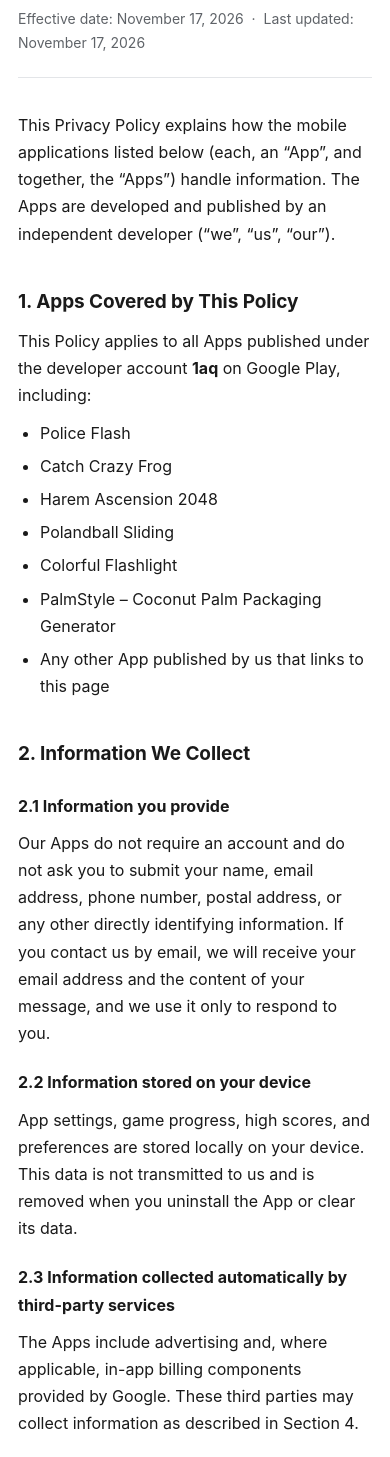
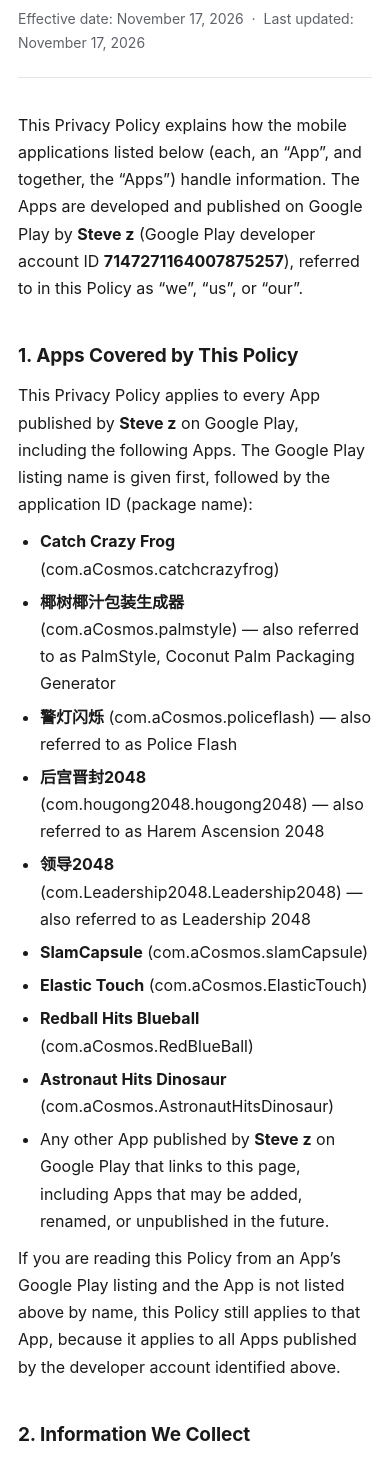
Before and after one commit to 1aq/1aq.github.io, a plain HTML site: page privacy/index.html in a window 390 px wide. Shown: the part 66-1523 px from the top of the page. Drawn offline with Linux system fonts and the light colour scheme.

Commit message:
Update privacy policy with developer and app identifiers

```diff
--- a/privacy/index.html
+++ b/privacy/index.html
@@ -3,8 +3,8 @@
 <head>
 <meta charset="utf-8">
 <meta name="viewport" content="width=device-width, initial-scale=1">
-<title>Privacy Policy</title>
-<meta name="description" content="Privacy Policy for mobile applications published by 1aq.">
+<title>Privacy Policy – Steve z (Google Play Developer)</title>
+<meta name="description" content="Privacy Policy for Android applications published on Google Play by Steve z (developer account 7147271164007875257).">
 <style>
   :root{
     --bg:#ffffff;
@@ -67,19 +67,23 @@
   </div>
 </header>
 
-<p>This Privacy Policy explains how the mobile applications listed below (each, an “App”, and together, the “Apps”) handle information. The Apps are developed and published by an independent developer (“we”, “us”, “our”).</p>
+<p>This Privacy Policy explains how the mobile applications listed below (each, an “App”, and together, the “Apps”) handle information. The Apps are developed and published on Google Play by <strong>Steve z</strong> (Google Play developer account ID <strong>7147271164007875257</strong>), referred to in this Policy as “we”, “us”, or “our”.</p>
 
 <h2>1. Apps Covered by This Policy</h2>
-<p>This Policy applies to all Apps published under the developer account <strong>1aq</strong> on Google Play, including:</p>
+<p>This Privacy Policy applies to every App published by <strong>Steve z</strong> on Google Play, including the following Apps. The Google Play listing name is given first, followed by the application ID (package name):</p>
 <ul>
-  <li>Police Flash</li>
-  <li>Catch Crazy Frog</li>
-  <li>Harem Ascension 2048</li>
-  <li>Polandball Sliding</li>
-  <li>Colorful Flashlight</li>
-  <li>PalmStyle – Coconut Palm Packaging Generator</li>
-  <li>Any other App published by us that links to this page</li>
+  <li><strong>Catch Crazy Frog</strong> (com.aCosmos.catchcrazyfrog)</li>
+  <li><strong>椰树椰汁包装生成器</strong> (com.aCosmos.palmstyle) — also referred to as PalmStyle, Coconut Palm Packaging Generator</li>
+  <li><strong>警灯闪烁</strong> (com.aCosmos.policeflash) — also referred to as Police Flash</li>
+  <li><strong>后宫晋封2048</strong> (com.hougong2048.hougong2048) — also referred to as Harem Ascension 2048</li>
+  <li><strong>领导2048</strong> (com.Leadership2048.Leadership2048) — also referred to as Leadership 2048</li>
+  <li><strong>SlamCapsule</strong> (com.aCosmos.slamCapsule)</li>
+  <li><strong>Elastic Touch</strong> (com.aCosmos.ElasticTouch)</li>
+  <li><strong>Redball Hits Blueball</strong> (com.aCosmos.RedBlueBall)</li>
+  <li><strong>Astronaut Hits Dinosaur</strong> (com.aCosmos.AstronautHitsDinosaur)</li>
+  <li>Any other App published by <strong>Steve z</strong> on Google Play that links to this page, including Apps that may be added, renamed, or unpublished in the future.</li>
 </ul>
+<p>If you are reading this Policy from an App’s Google Play listing and the App is not listed above by name, this Policy still applies to that App, because it applies to all Apps published by the developer account identified above.</p>
 
 <h2>2. Information We Collect</h2>
 
@@ -161,10 +165,11 @@
 <p>We may update this Privacy Policy from time to time, for example when we add a feature or a new App. The revised version will be posted on this page with a new “Last updated” date. Material changes will be reflected here before they take effect, and continued use of an App after an update means you accept the revised Policy.</p>
 
 <h2>11. Contact Us</h2>
-<p>If you have questions about this Privacy Policy or how your information is handled, please contact:</p>
+<p>This Privacy Policy is provided by the developer of the Apps listed in Section 1. If you have questions about this Policy or about how your information is handled, please contact:</p>
 <p>
-  <strong>Email:</strong> <a href="mailto:qw1573@gmail.com">qw1573@gmail.com</a><br>
-  <strong>Developer:</strong> 1aq (Google Play developer account)
+  <strong>Developer:</strong> Steve z (Google Play developer account ID 7147271164007875257)<br>
+  <strong>Email:</strong> <a href="mailto:maxmoney555@gmail.com">maxmoney555@gmail.com</a> (the contact address shown on our Google Play listings)<br>
+  <strong>Policy URL:</strong> <a href="https://1aq.github.io/privacy/">https://1aq.github.io/privacy/</a>
 </p>
 
 <div class="note">
@@ -172,7 +177,7 @@
 </div>
 
 <footer>
-  © 2026 1aq. All rights reserved. &nbsp;·&nbsp; This page is the official privacy policy for all Apps published by this developer.
+  © 2026 Steve z. All rights reserved. &nbsp;·&nbsp; This page is the official privacy policy for all Apps published by Steve z on Google Play.
 </footer>
 
 </div>
```
